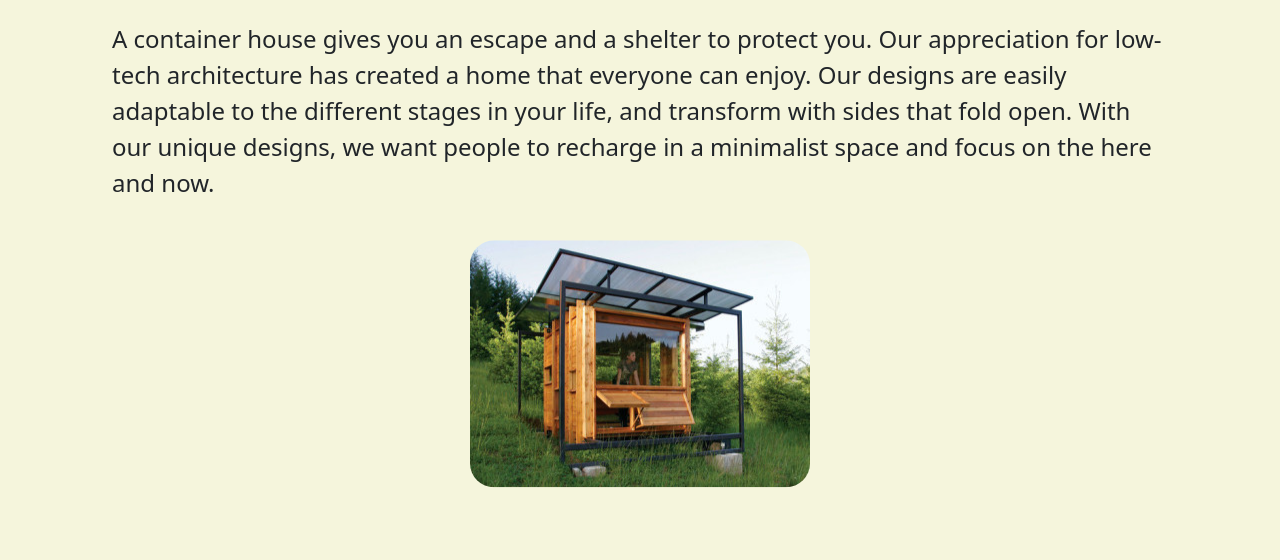
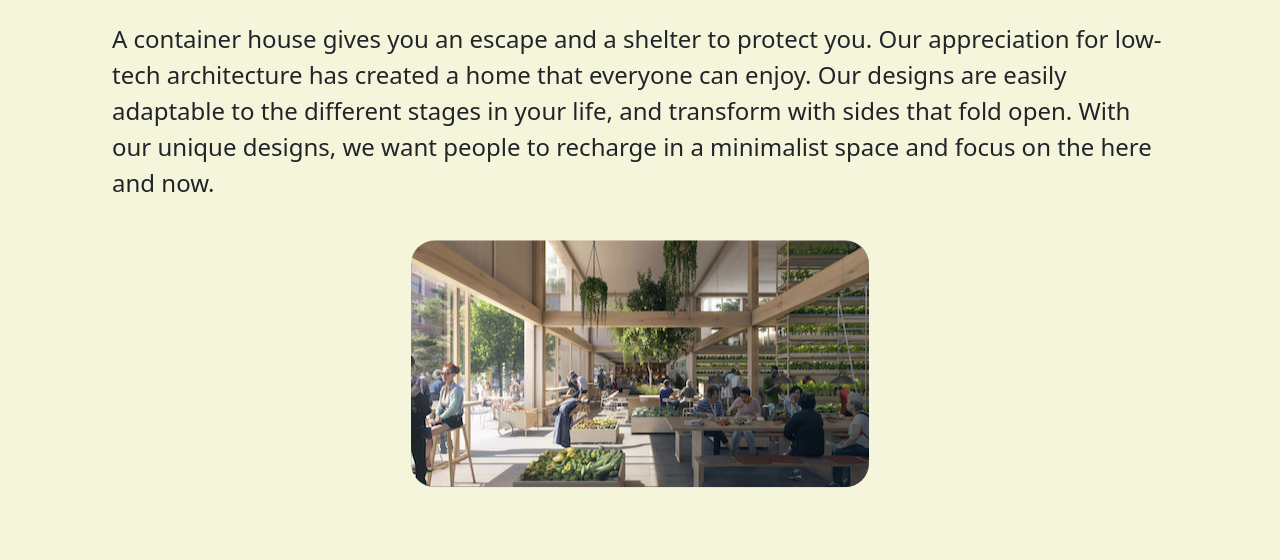
Before and after one commit to designerlinak/SMC_WebDesign3, a PHP site: page /homework/about.html in a window 1280 px wide. Shown: the part 1987-2547 px from the top of the page. Run offline with PHP 8.4, Linux system fonts and the light colour scheme.

Commit message:
Update on homework

```diff
--- a/week06/homework/about.html
+++ b/week06/homework/about.html
@@ -129,8 +129,8 @@
                         recharge in a minimalist space and focus on the here and now.
                     </p>
                 </div>
-                <div class="">
-                    <img src="../homework/images/about-article.jpeg" alt="article image" id="article-image">
+                <div class="article-2">
+                    <img src="../homework/images/about-article2.jpeg" alt="article image" id="article-image">
                 </div>
             </article>
 
--- a/week06/homework/css/about-styles.css
+++ b/week06/homework/css/about-styles.css
@@ -265,6 +265,10 @@ article {
 
 .square:nth-child(3):hover .circle-para {
     color: white;
+}
+
+.article-2 {
+
 }
 
 
```
Also changed, not shown: week06/homework/images/about-article2.jpeg (added).
